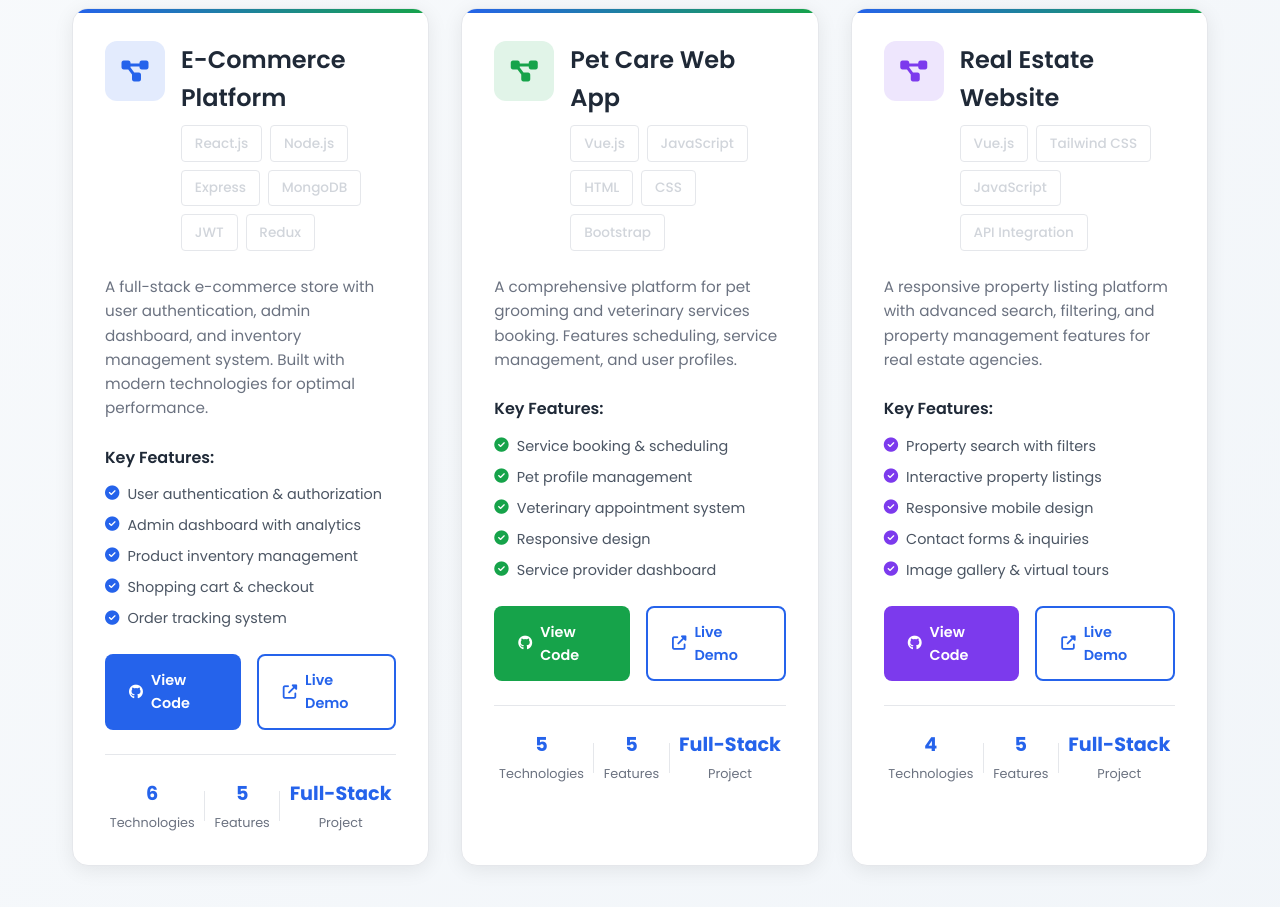
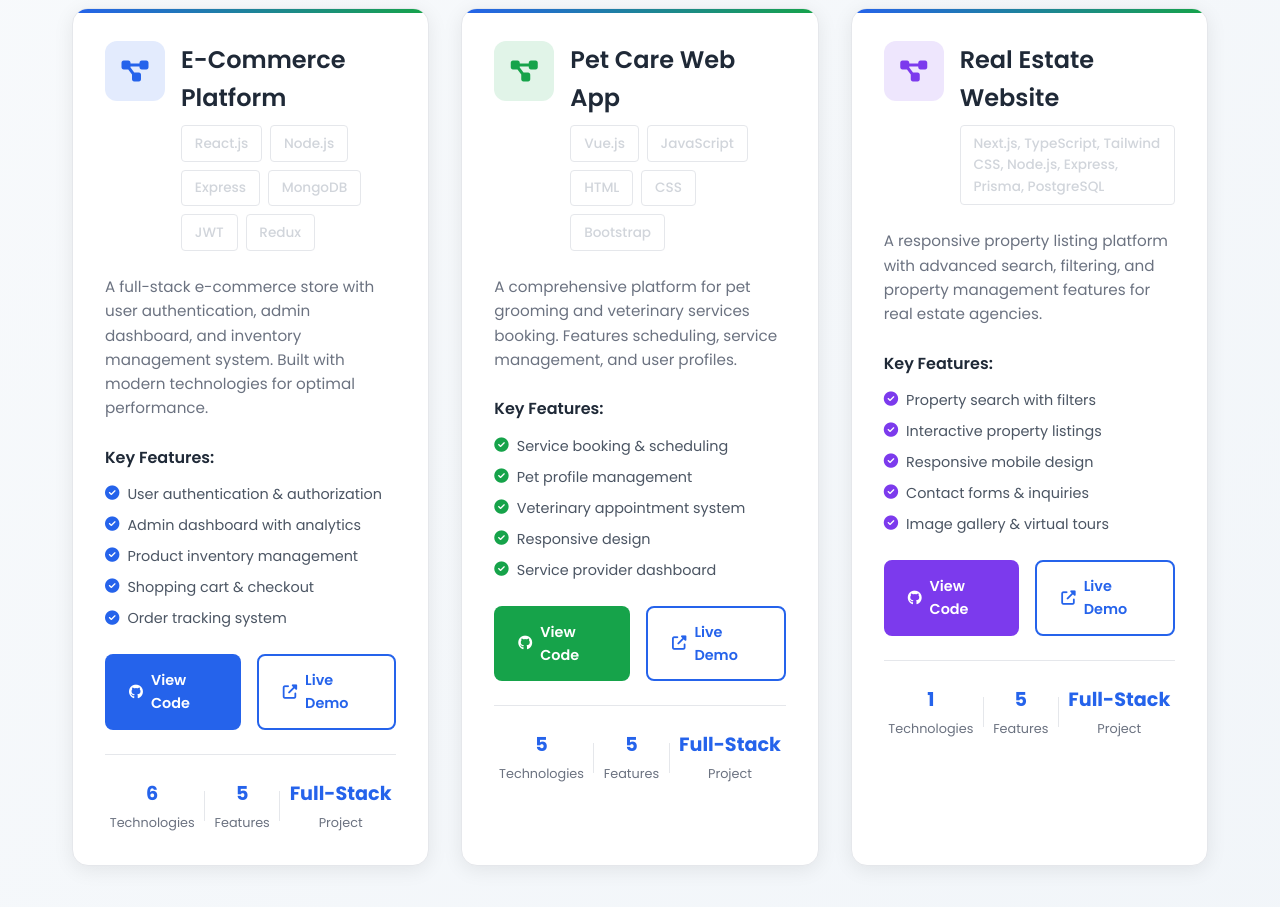
Before and after one commit to joekaro/Joseph-Portfolio, a React (Create React App) app: page / in a window 1280 px wide. Shown: the part 2420-3327 px from the top of the page. Built offline with nearby package versions, Linux system fonts and the light colour scheme.

Commit message:
Update project tech stack and demo link

```diff
--- a/src/components/Projects.js
+++ b/src/components/Projects.js
@@ -43,7 +43,7 @@ const Projects = () => {
       title: "Real Estate Website",
       description:
         "A responsive property listing platform with advanced search, filtering, and property management features for real estate agencies.",
-      tech: ["Vue.js", "Tailwind CSS", "JavaScript", "API Integration"],
+      tech: ["Next.js, TypeScript, Tailwind CSS, Node.js, Express, Prisma, PostgreSQL"],
       features: [
         "Property search with filters",
         "Interactive property listings",
@@ -52,7 +52,7 @@ const Projects = () => {
         "Image gallery & virtual tours",
       ],
       github: "https://github.com/joekaro",
-      demo: "#",
+      demo: "https://luxelivin.netlify.app/",
       color: "#7c3aed",
     },
   ];
```
